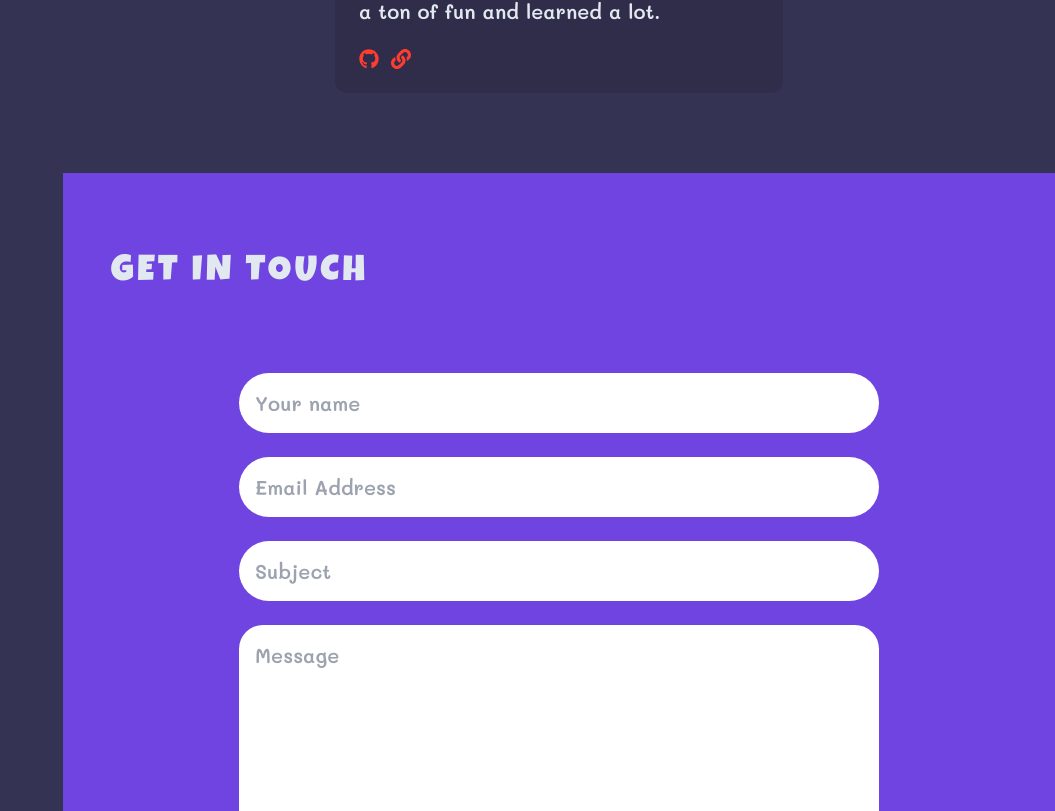
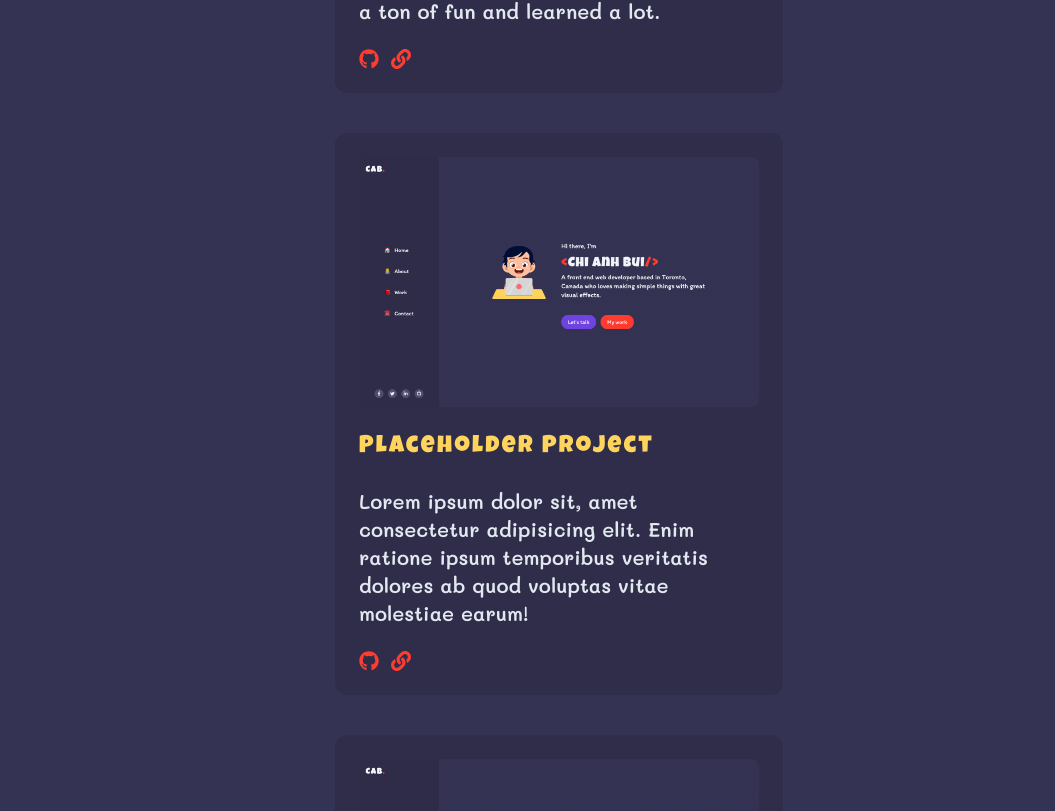
Before and after one commit to chrisvn188/my-portfolio-v2, a React (Create React App) app: page / in a window 1280 px wide. Shown: the part 2269-3080 px from the top of the page, without its empty margins (225-1280 px from the left). Built offline with nearby package versions, Linux system fonts and the light colour scheme; the HTML template or start-up script is replaced by a standard one.

Commit message:
Add placeholder projects

```diff
--- a/src/data.js
+++ b/src/data.js
@@ -87,4 +87,20 @@ export const projectList = [
     github: 'https://github.com/chrisvn188/my-portfolio-v2',
     live: 'https://chrisbui-personal.netlify.app/',
   },
+  {
+    title: 'Placeholder project',
+    imgSrc: PorfolioImg,
+    description:
+      'Lorem ipsum dolor sit, amet consectetur adipisicing elit. Enim ratione ipsum temporibus veritatis dolores ab quod voluptas vitae molestiae earum!',
+    github: 'https://github.com/chrisvn188/my-portfolio-v2',
+    live: 'https://chrisbui-personal.netlify.app/',
+  },
+  {
+    title: 'Placeholder project',
+    imgSrc: PorfolioImg,
+    description:
+      'Lorem ipsum dolor sit, amet consectetur adipisicing elit. Enim ratione ipsum temporibus veritatis dolores ab quod voluptas vitae molestiae earum!',
+    github: 'https://github.com/chrisvn188/my-portfolio-v2',
+    live: 'https://chrisbui-personal.netlify.app/',
+  },
 ];
```
